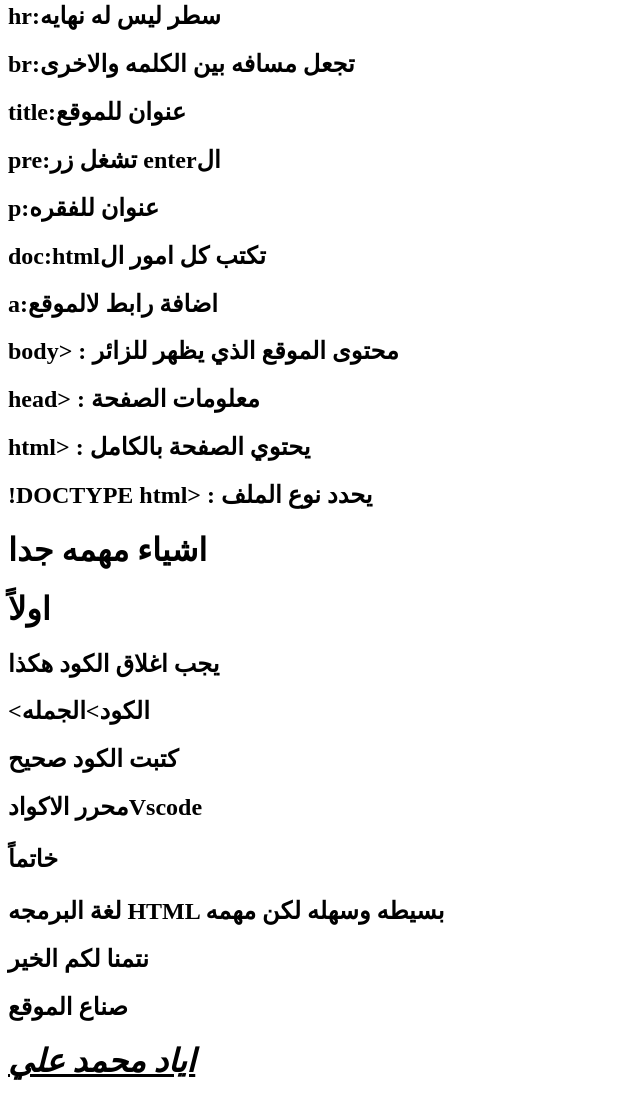
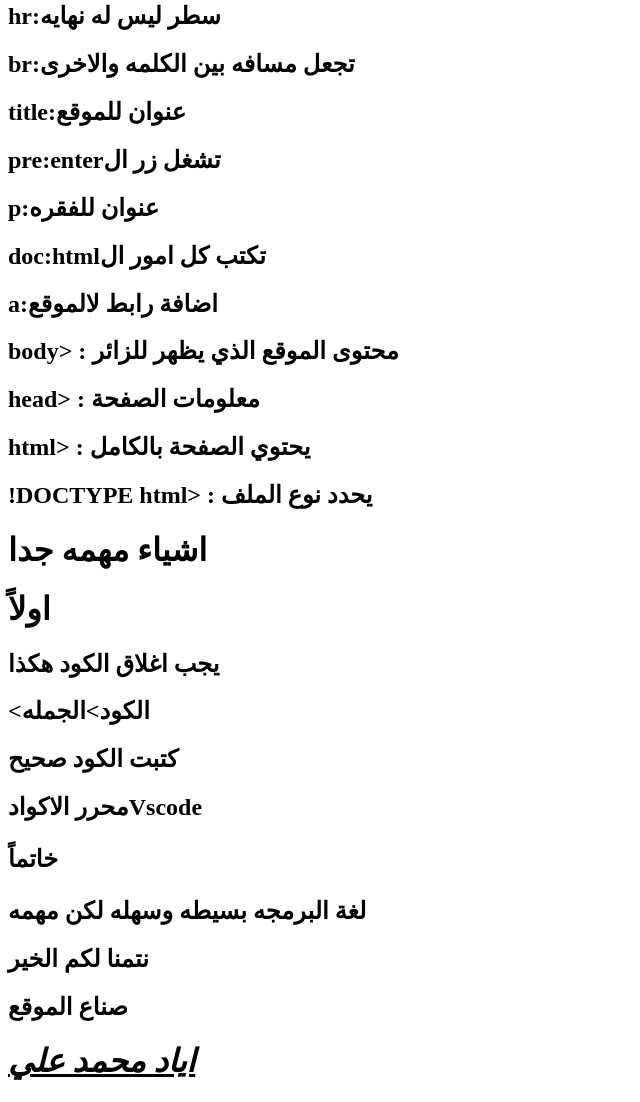
Before and after one commit to ali272013ali-svg/Cop, a plain HTML site: page index.html in a window 1280 px wide. Shown: the part 968-2070 px from the top of the page, without its empty margins (0-640 px from the left). Drawn offline with Linux system fonts and the light colour scheme.

Commit message:
Add files via upload

```diff
--- a/index.html
+++ b/index.html
@@ -29,7 +29,7 @@
 <h2><b>hr:سطر ليس له نهايه</b></h2>
 <h2><b>br:تجعل مسافه بين الكلمه والاخرى</b></h2>
 <h2><b>title:عنوان للموقع</b></h2>
-<h2><b>pre:تشغل زر enterال</b></h2>
+<h2><b>pre:enterتشغل زر ال</b></h2>
 <h2><b>p:عنوان للفقره</b></h2>
 <h2><b>doc:htmlتكتب كل امور ال</b></h2>
 <h2><b>a:اضافة رابط لالموقع</b></h2>
@@ -44,7 +44,7 @@
 <h2><b>كتبت الكود صحيح</b></h2>
 <h2><b>محرر الاكوادVscode</b></h2>
 <h2><b><p>خاتماً</p></b></h2>
-<h2><b>لغة البرمجه HTML بسيطه وسهله لكن مهمه</b></h2>
+<h2><b>لغة البرمجه  بسيطه وسهله لكن مهمه</b></h2>
 <h2><b>نتمنا لكم الخير </b></h2>
 <h2><b>صناع الموقع</b></h2>
 <h1><b><i><u>اياد محمد علي</u></i></b></h1>
```
